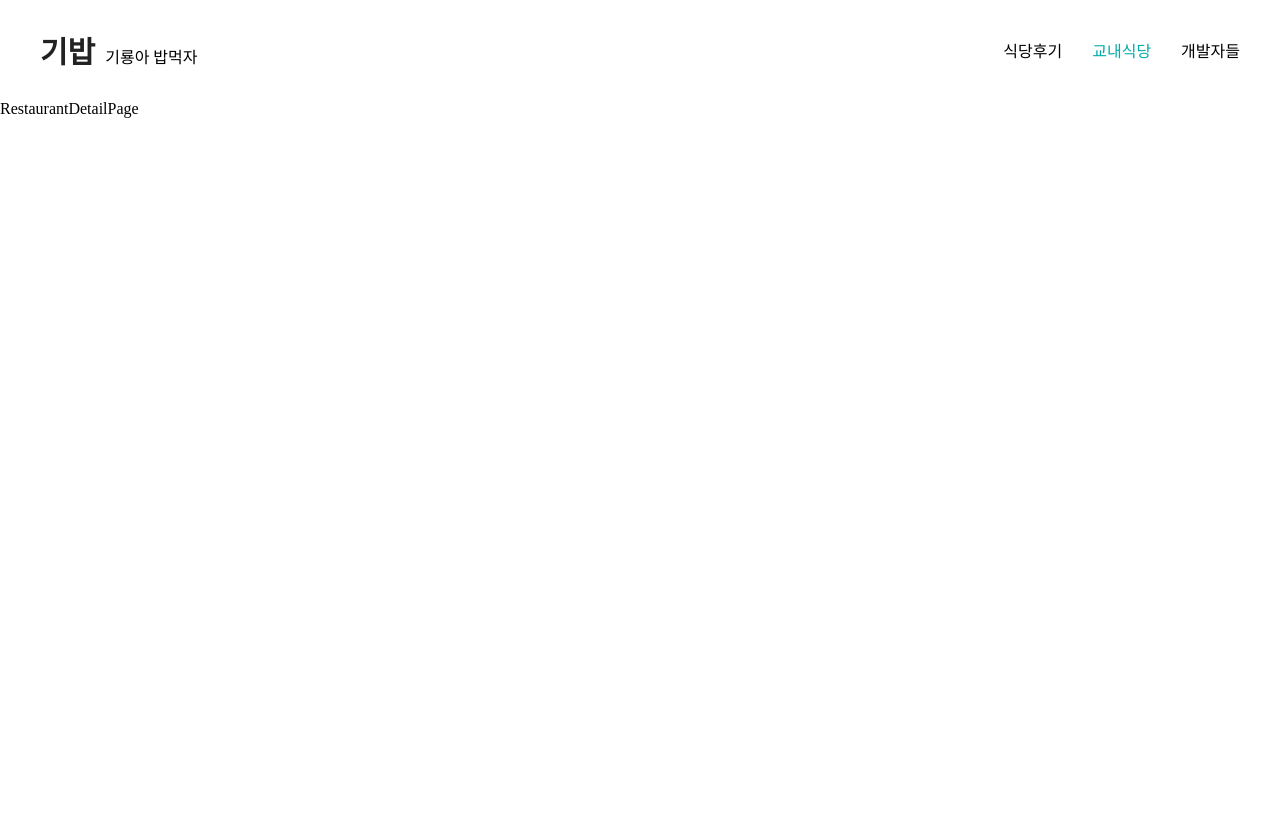
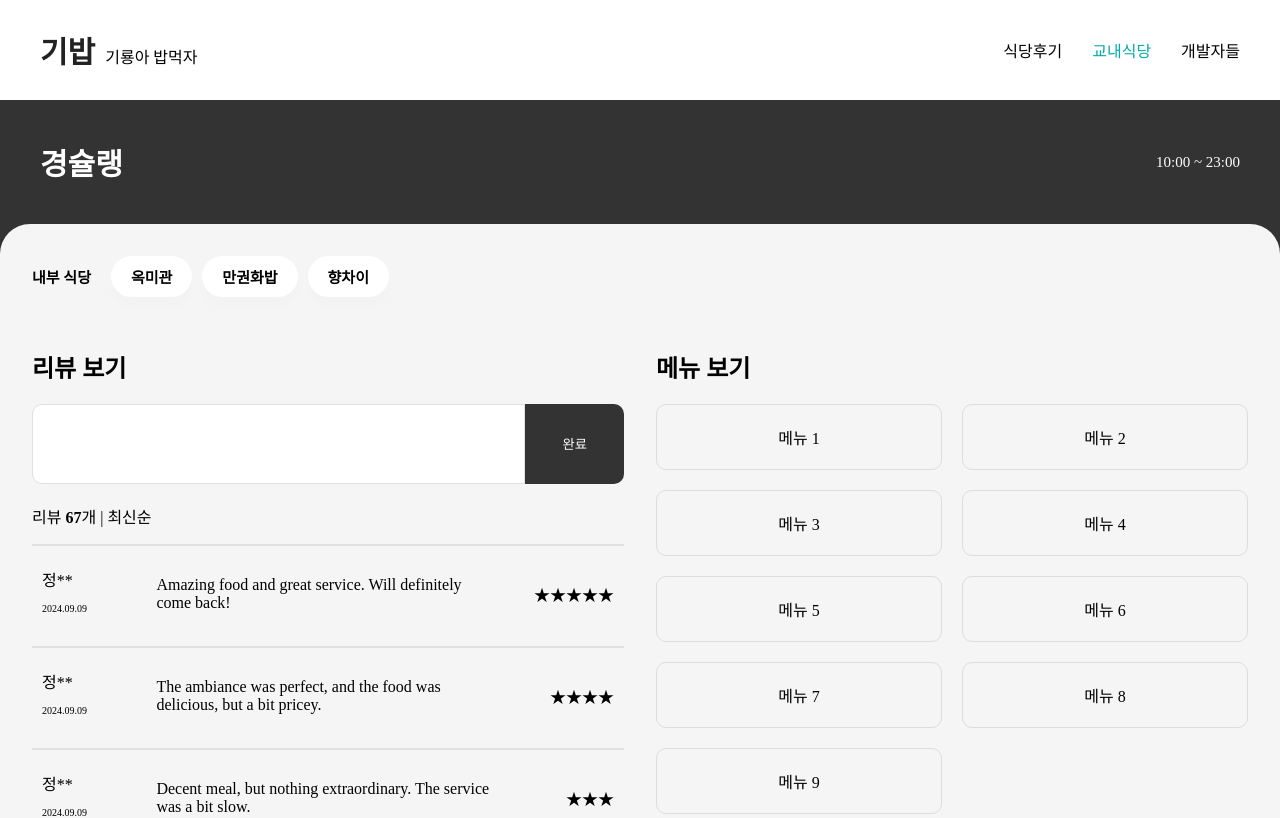
Before and after one commit to cho4u4o/Kyonggi-Univ-Diet-Information-FE, a React (Vite) app: page /restaurant in a window 1280 px wide. Shown: the top 818 px of the page. Built offline with nearby package versions, Linux system fonts and the light colour scheme.

Commit message:
feat : build restaurant detail page basic layout

```diff
--- /dev/null
+++ b/src/components/MenuGridView.tsx
@@ -0,0 +1,51 @@
+import styled from '@emotion/styled'
+
+const MenuContainer = styled.div`
+  display: flex;
+  flex-direction: column;
+  align-items: center;
+`
+
+const MenuGrid = styled.main`
+  display: grid;
+  grid-template-columns: repeat(auto-fill, minmax(200px, 1fr));
+  gap: 20px;
+  width: 100%;
+`
+
+const MenuItem = styled.div`
+  background-color: #f5f5f5;
+  border: 1px solid #ddd;
+  border-radius: 10px;
+  padding: 20px;
+  text-align: center;
+  transition: transform 0.3s;
+
+  &:hover {
+    transform: scale(1.05);
+  }
+`
+
+const menus = [
+  '메뉴 1',
+  '메뉴 2',
+  '메뉴 3',
+  '메뉴 4',
+  '메뉴 5',
+  '메뉴 6',
+  '메뉴 7',
+  '메뉴 8',
+  '메뉴 9',
+]
+
+export default function MenuGridView() {
+  return (
+    <MenuContainer>
+      <MenuGrid>
+        {menus.map((menu, index) => (
+          <MenuItem key={index}>{menu}</MenuItem>
+        ))}
+      </MenuGrid>
+    </MenuContainer>
+  )
+}
--- a/src/pages/RestaurantDetailPage.tsx
+++ b/src/pages/RestaurantDetailPage.tsx
@@ -1,5 +1,118 @@
-import React from 'react'
+import Styled from '@emotion/styled'
+import Input from '../components/Input'
+import MenuGridView from '../components/MenuGridView'
+import ReviewPagination from '../components/ReviewPagination'
+
+const Body = Styled.div`
+  background-color: #333;
+  margin: 0;
+`
+
+const HeaderDiv = Styled.div`
+  width: 100%;
+  padding: 40px 40px;
+  align-items: center;
+  justify-content: space-between;
+  display: flex;
+  box-sizing: border-box;
+`
+
+const RestaurantName = Styled.span`
+  font-size: 30px;
+  font-weight: bold;
+  font-family: "Pretendard";
+  color: #fff;
+`
+
+const RestaurantTime = Styled.span`
+  font-size: 15px;
+  color: #fff;
+`
+
+const MainDiv = Styled.div`
+  height: 100%;
+  width: 100%;
+  background-color: #f5f5f5;
+  border-radius: 30px 30px 0 0;
+`
+
+const InnerRestaurant = Styled.div`
+  align-items: center;
+  padding: 32px;
+  box-sizing: border-box;
+  overflow-x: scroll;
+`
+
+const InnerRestaurantMenuTitle = Styled.span`
+  font-weight: 600;
+  font-size: 15px;
+  margin-right: 20px;
+`
+
+const InnerRestaurantButton = Styled.button`
+  padding: 10px 20px;
+  background-color: #fff;
+  border: none;
+  border-radius: 30px;
+  align-items: center;
+  font-weight: 600;
+  font-size: 15px;
+  cursor: pointer;
+  margin-right: 10px;
+  box-shadow: 0 10px 10px 0 RGBA(0, 0, 0, 0.01);
+  transition: background-color 0.3s ease-in-out, color 0.2s ease-in-out;
+
+  &:hover {
+   background-color: #00abaa;
+   color: #fff;
+   }
+`
+
+const InformationSection = Styled.div`
+  display: grid;
+  grid-template-columns: 1fr 1fr;
+  gap: 32px;
+  padding: 0 32px;
+
+  @media screen and (max-width: 480px) {
+    display: flex;
+  }
+`
+
+const CommentSection = Styled.div`
+  grid-column: 1;
+    grid-row: 1;`
+
+const MenuSection = Styled.div`
+  grid-column: 2;
+    grid-row: 1;`
 
 export default function RestaurantDetailPage() {
-  return <div>RestaurantDetailPage</div>
+  return (
+    <Body>
+      <HeaderDiv>
+        <RestaurantName>경슐랭</RestaurantName>
+        <RestaurantTime>10:00 ~ 23:00</RestaurantTime>
+      </HeaderDiv>
+      <MainDiv>
+        <InnerRestaurant>
+          <InnerRestaurantMenuTitle>내부 식당</InnerRestaurantMenuTitle>
+          <InnerRestaurantButton>옥미관</InnerRestaurantButton>
+          <InnerRestaurantButton>만권화밥</InnerRestaurantButton>
+          <InnerRestaurantButton>향차이</InnerRestaurantButton>
+        </InnerRestaurant>
+        <InformationSection>
+          <CommentSection>
+            <h2>리뷰 보기</h2>
+            <Input />
+            <ReviewPagination></ReviewPagination>
+          </CommentSection>
+          <MenuSection>
+            <h2>메뉴 보기</h2>
+            <MenuGridView />
+          </MenuSection>
+        </InformationSection>
+      </MainDiv>
+    </Body>
+  )
 }
```
